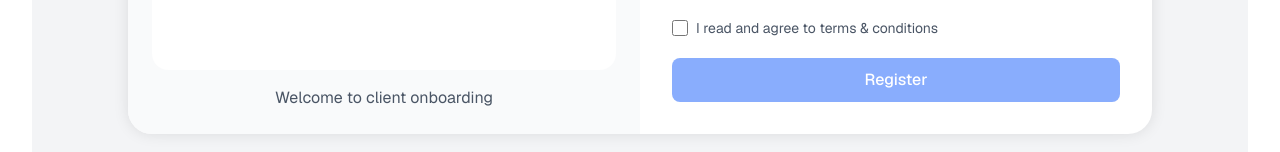
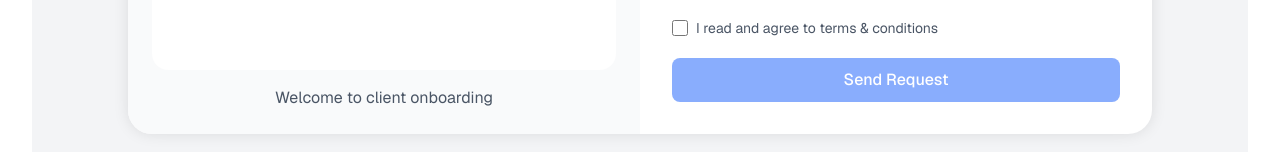
Before and after one commit to sachira-madhushan/client-onboarding-form-simple-next-js, a Next.js app: page / in a window 1280 px wide. Shown: the part 656-808 px from the top of the page. Built offline with nearby package versions, Linux system fonts and the light colour scheme.

Commit message:
feat : change register button text to send request

```diff
--- a/src/app/components/OnboardingForm.jsx
+++ b/src/app/components/OnboardingForm.jsx
@@ -247,7 +247,7 @@ export default function OnboardingForm() {
                                     "opacity-50 cursor-not-allowed": !acceptTerms,
                                 })}
                             >
-                                Register
+                                Send Request
                             </button>
                         </form>
                     </div>
```
